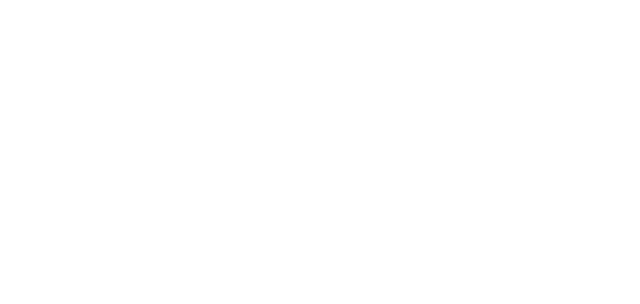
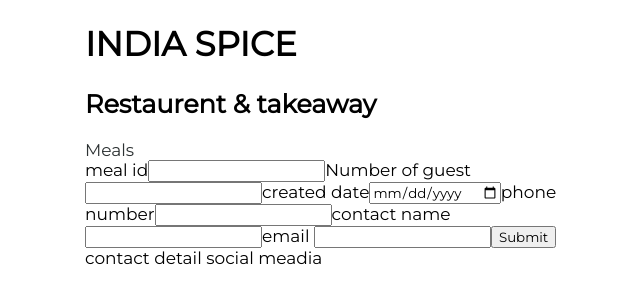
Before and after one commit to varsha84/meal-sharing, a React app: page /meals/1 in a window 1280 px wide. Shown: the top 304 px of the page, without its empty margins (299-939 px from the left). Built offline with nearby package versions, Linux system fonts and the light colour scheme; no server answers.

Commit message:
adding meal sharing frontend part

```diff
--- a/src/client/App.js
+++ b/src/client/App.js
@@ -1,20 +1,56 @@
 import React from "react";
-import { BrowserRouter as Router, Route, Switch } from "react-router-dom";
-import TestComponent from "./components/TestComponent/TestComponent";
+import { BrowserRouter as Router, Route, Switch, Link } from "react-router-dom";
+import MealList from "./components/meals/mealList";
+import Header from "./components/header/header";
+import Footer  from "./components/footer/footer";
+import {fetchMeals} from "./helper.js"
+import MealReservationForm from "./components/reservations/mealReservation";
+//import mealReservationForm from "./components/reservations/mealReservation";
+/* const meals = [{id:1,title: "chicken vindaloo", description: "indian spicy chicken curry", location: "valby", when: "2021-08-08 04:49:05", max_reservations: 5, price: 120.23, created_date: "2017-08-08 19:40:23"},
+  {id: 2,title: "paneer curry", description: "indian spicy paneer curry", location:, when:, max_reservations:, price:, created_date:},
+  {id:3,title:"", description;, location:, when:, max_reservations:, price:, created_date:},
+  {id:4,title:, description;, location:, when:, max_reservations:, price:, created_date:}
 
+
+]
+ */
 function App() {
+
+const [meals, setMeals] = React.useState([])
+
+React.useEffect(()=>{
+      fetchMeals().then((data)=>{
+          console.log(data);
+          setMeals(data);
+      })
+      .catch((e)=>console.log(e))
+  }, [])
+
   return (
     <Router>
-      <Route exact path="/">
-        <p>test</p>
-      </Route>
-      <Route exact path="/lol">
-        <p>lol</p>
-      </Route>
-      <Route exact path="/test-component">
-        <TestComponent></TestComponent>
-      </Route>
+      <div>
+        <Header/>
+        <nav>
+          <ul>
+            <li>
+              <Link to="/">Meals</Link>
+            </li>
+          </ul>
+        </nav>
+
+      </div>
+    {<Switch>
+        <Route exact path="/">
+          <MealList meals={meals}/>
+        </Route>
+        <Route exact path={`/meals/:id`}>
+          <MealReservationForm meals={meals}/>
+        </Route>
+
+    </Switch>}
+    <Footer/>
     </Router>
+
   );
 }
 
--- /dev/null
+++ b/src/client/components/footer/footer.js
@@ -0,0 +1,10 @@
+import React from "react";
+export default function Footer(){
+    return(
+        <div>
+            contact detail
+            social meadia
+        </div>
+    )
+
+}
--- /dev/null
+++ b/src/client/components/header/header.js
@@ -0,0 +1,12 @@
+import React from "react";
+import "./header.css";
+
+function Header(){
+    return (
+    <div>
+        <h1>INDIA SPICE</h1>
+        <h2>Restaurent & takeaway</h2>
+    </div>);
+}
+
+export default Header;
--- /dev/null
+++ b/src/client/components/meals/mealList.js
@@ -0,0 +1,31 @@
+import React from "react";
+import MealReservationForm from "../reservations/mealReservation";
+
+ function addMeal(){
+  console.log("add meal called")
+
+}
+
+function addResevation(id){
+
+ }
+
+function MealList(props){
+
+    return(
+      <div>
+          <ul>
+              {props.meals.map((meal)=>
+                <li key={meal.id}>
+                  <div>
+                    <div>{meal.id}- {meal.title}</div>
+                      <a href={`meals/${meal.id}`}>
+                      <button onClick={() =>MealReservationForm(meal)}>Reservation</button></a>
+                  </div>
+                </li>)}
+          </ul>
+          <button onClick={addMeal}>Add Meal</button>
+      </div>
+  )
+}
+export default MealList;
--- /dev/null
+++ b/src/client/components/reservations/mealReservation.js
@@ -0,0 +1,49 @@
+import React  from "react";
+function handelSubmit(){
+ //const newReservation = MealReservationForm(props);
+ let newReserve = props.meal.concat(newReservation);
+ setMeals(newReserve);
+
+/*  const requestOptions = {
+    method: 'POST',
+    headers: { 'Content-Type': 'application/json' },
+    body: JSON.stringify({ title: 'React POST Request Example' })
+};
+fetch('https://reqres.in/api/posts', requestOptions)
+    .then(response => response.json())
+    .then(data => this.setState({ postId: data.id })); */
+
+}
+
+function MealReservationForm(props){
+
+    return (
+
+
+        <form action="" method="POST">
+            <label for="meal_id">meal id</label>
+            <input type="text" name="meal_id"/>
+
+            <label for="number_of_guests">Number of guest</label>
+            <input type="number" name="number_of_guests"/>
+
+            <label for="cteated_date">created date</label>
+            <input type="date" name="cteated_date"/>
+
+            <label for="contact_phonenumber">phone number</label>
+            <input type="number" name="contact_phonenumber"></input>
+
+            <label for="contact_name">contact name</label>
+            <input type="" name="contact_name"></input>
+
+            <label for="contact_email">email </label>
+            <input type="email" name=""></input>
+
+            <input type="submit" value="Submit" />
+        </form>
+        )
+
+
+}
+
+export default MealReservationForm
--- /dev/null
+++ b/src/client/helper.js
@@ -0,0 +1,7 @@
+function fetchMeals(){
+    return fetch("http://localhost:5000/api/meals")
+    .then((response=>response.json()))
+
+}
+
+export {fetchMeals}
```
Also changed, not shown: src/client/components/footer/footer.css (added), src/client/components/header/header.css (added).
